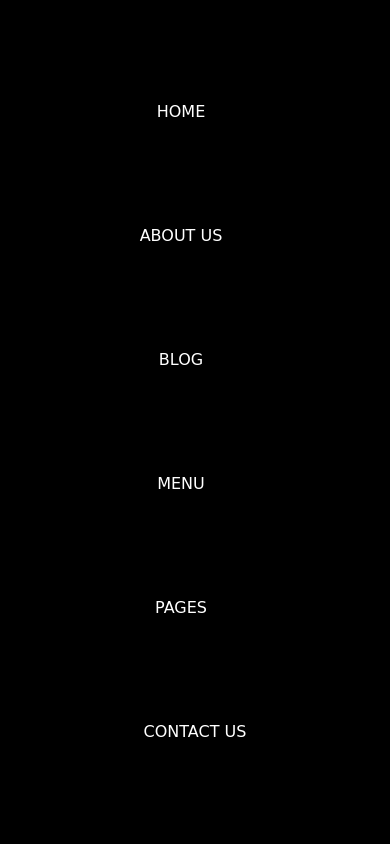
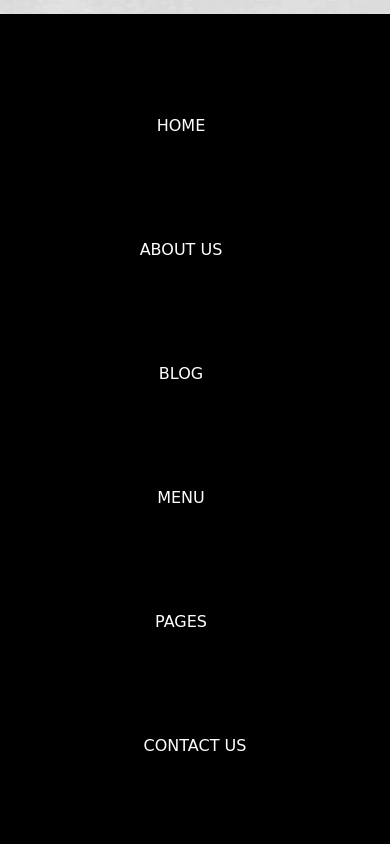
Before and after one commit to ashrafomid2025/caferteria-web, a website: page public/home.html in a window 390 px wide. Both pictures are taken after a click on the icon 369 px from the left and 40 px from the top of the page. Shown: the top 844 px of the page. Drawn offline with nearby package versions, Linux system fonts and the light colour scheme; files whose address does not match are found by name.

```diff
--- a/public/home.html
+++ b/public/home.html
@@ -41,7 +41,7 @@
           <i class="fas fa-bars" id="bars"></i>
           <ul
             id="ul"
-            class="lg:flex space-x-7 lg:items-center flex-col lg:flex-row lg:h-fit lg:bg-transparent lg:w-fit lg:text-black fixed top-0 right-0 justify-evenly items-center lg:static w-full h-screen bg-black text-white hidden uppercase"
+            class="lg:flex space-x-7 lg:items-center flex-col lg:flex-row lg:h-fit lg:bg-transparent lg:w-fit lg:text-black fixed top-1 right-0 justify-evenly items-center lg:static w-full h-screen bg-black text-white hidden uppercase"
           >
             <li><a href="">Home</a></li>
             <li><a href="home.html#about-us">About Us</a></li>
```
